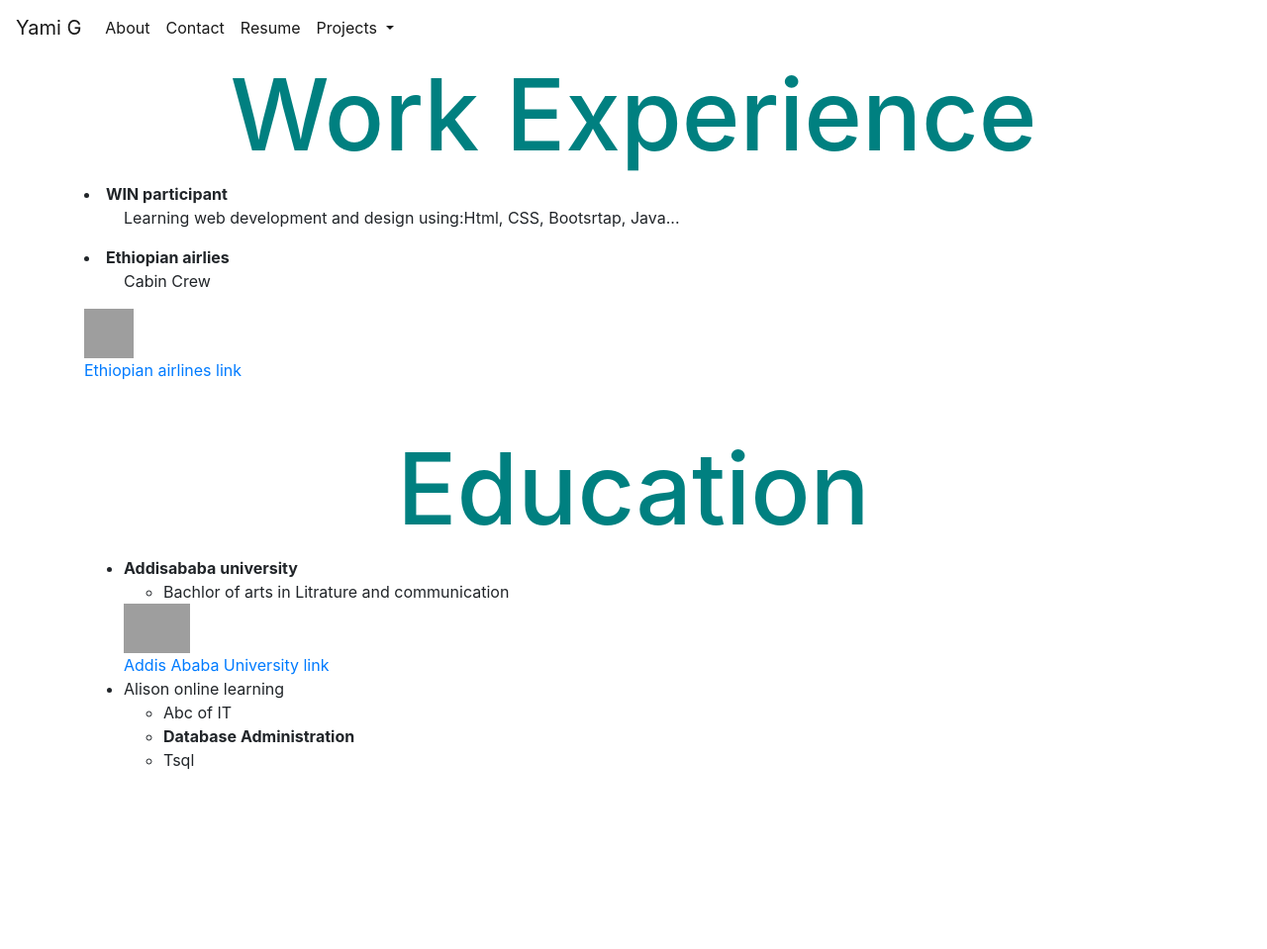
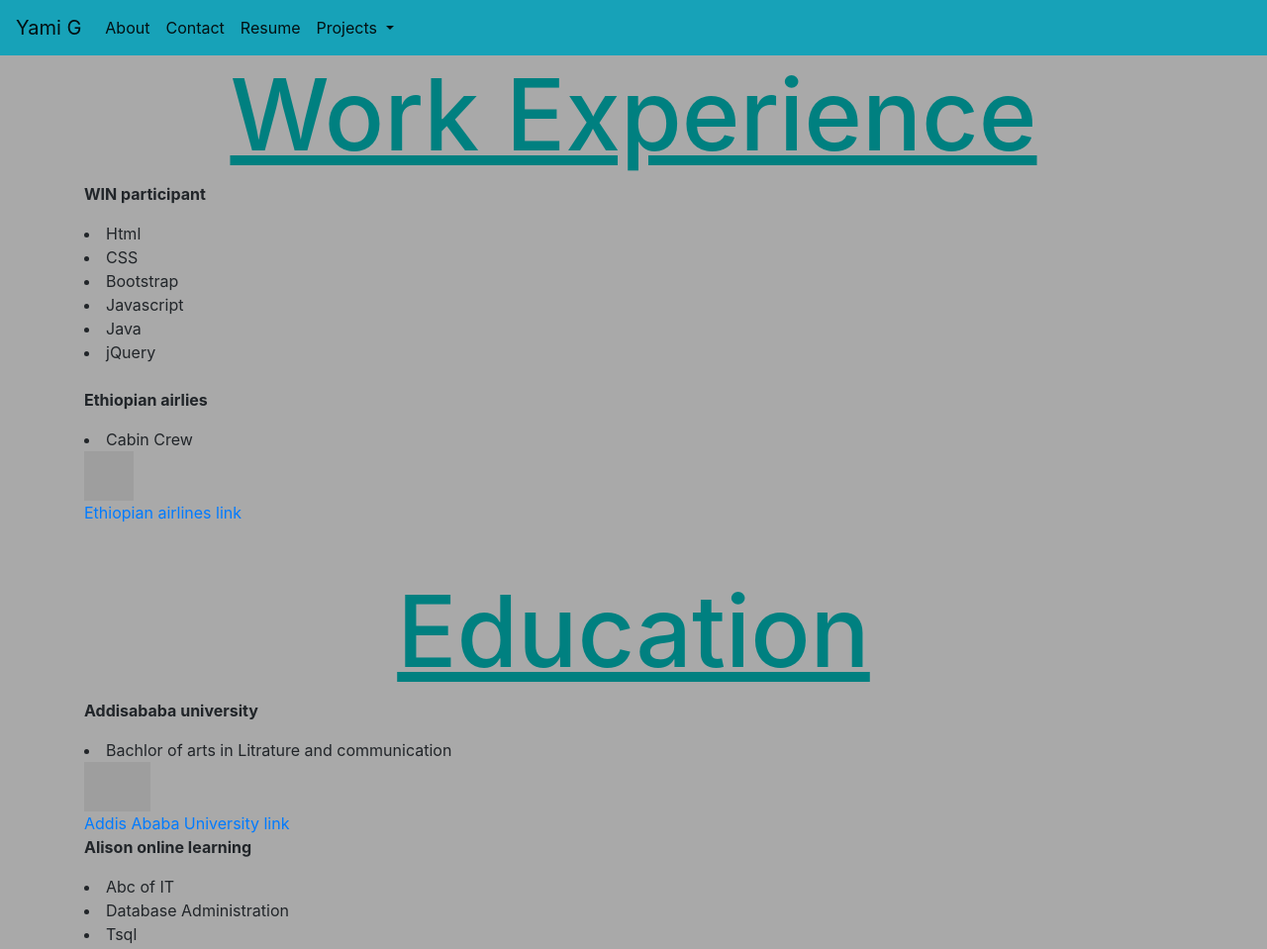
Before and after one commit to yami-er/portifolio, a plain HTML site: page resume.html in a window 1280 px wide. Shown: the whole page at 99% size. Before the commit the page ends 820 px from the top, so only its background shows below. Drawn offline with nearby package versions, Linux system fonts and the light colour scheme; grey boxes are pictures that could not be loaded.

Commit message:
second commit

```diff
--- a/resume.html
+++ b/resume.html
@@ -18,13 +18,19 @@
     <!-- CDN for Glyphicons. A CDN is a service that accelerates internet content delivery -->
     <link href="https://maxcdn.bootstrapcdn.com/font-awesome/4.7.0/css/font-awesome.min.css" rel="stylesheet">
     <link rel="stylesheet" href="https://cdnjs.cloudflare.com/ajax/libs/font-awesome/4.7.0/css/font-awesome.min.css">
+<style>
+ h1{
+  text-decoration:underline ;
+ }
+ body{
+   background-color:darkgrey;
 
+</style>
 </head>
 
 <body>
-    <body>
 
-          <nav class="navbar navbar-expand-lg navbar-light">
+          <nav class="navbar navbar-expand-lg navbar-light bg-info">
             <a class="navbar-brand" href="yamig.html">Yami G</a>
             <button class="navbar-toggler" type="button" data-toggle="collapse" data-target="#navbarNavDropdown" aria-controls="navbarNavDropdown" aria-expanded="false" aria-label="Toggle navigation">
               <span class="navbar-toggler-icon"></span>
@@ -57,17 +63,18 @@
       <div class="container">
         <div class="row"></div>
     <h1>Work Experience</h1>
+      <p><strong>WIN participant</strong></p>
 
+             <li>Html</li>
+             <li>CSS</li>
+             <li>Bootstrap</li>
+             <li>Javascript</li>
+             <li>Java</li>
+             <li>jQuery</li>
 
-      <li><strong>WIN participant</strong></li>
-          <ul>Learning web development and design using:Html, CSS, Bootsrtap, Java... </ul>
-
-
-        <li><strong>Ethiopian airlies</strong></li>
-        <ul>Cabin Crew</ul>
-
-
-
+          <br>
+        <p><strong>Ethiopian airlies</strong></p>
+        <li>Cabin Crew</li>
 
   <img src="https://www.ethiopianairlines.com/images/default-source/default-album/ethiopiantail.jpg?sfvrsn=35eb16df_1" width="50" height="50" />
   <br>
@@ -76,27 +83,21 @@
    <br>
    <br>
 <h1>Education</h1>
-<ul>
-	<li> <strong>Addisababa university</strong></li>
-	  <ul>
+	<p> <strong>Addisababa university</strong></p>
+
 	  	<li>Bachlor of arts in Litrature and communication </li>
-	  </ul>
+
 	  <img src="http://adlsn.org/wp-content/uploads/2014/03/Addis_Ababa_University_logo.png"weidth="50" height="50"/>
 	  <br>
 	  <a href="https://Addisababa university.com">
 	  Addis Ababa University link</a>
-	<li>Alison online learning</li>
-	<ul>
+	<p><strong>Alison online learning </strong> </p>
+
 		<li>Abc of IT</li>
-		<li><strong>Database Administration</strong></li>
-		<LI>Tsql</LI>
+		<li>Database Administration</li>
+		<li>Tsql</li>
 
-	</ul>
-</ul>
 </div>
 <br>
-
-
-
 </body>
 </html>
```
Also changed, not shown: About.html (+15 -3 lines), projects.html (+14 -3 lines), yamig.html (+5 -3 lines).
